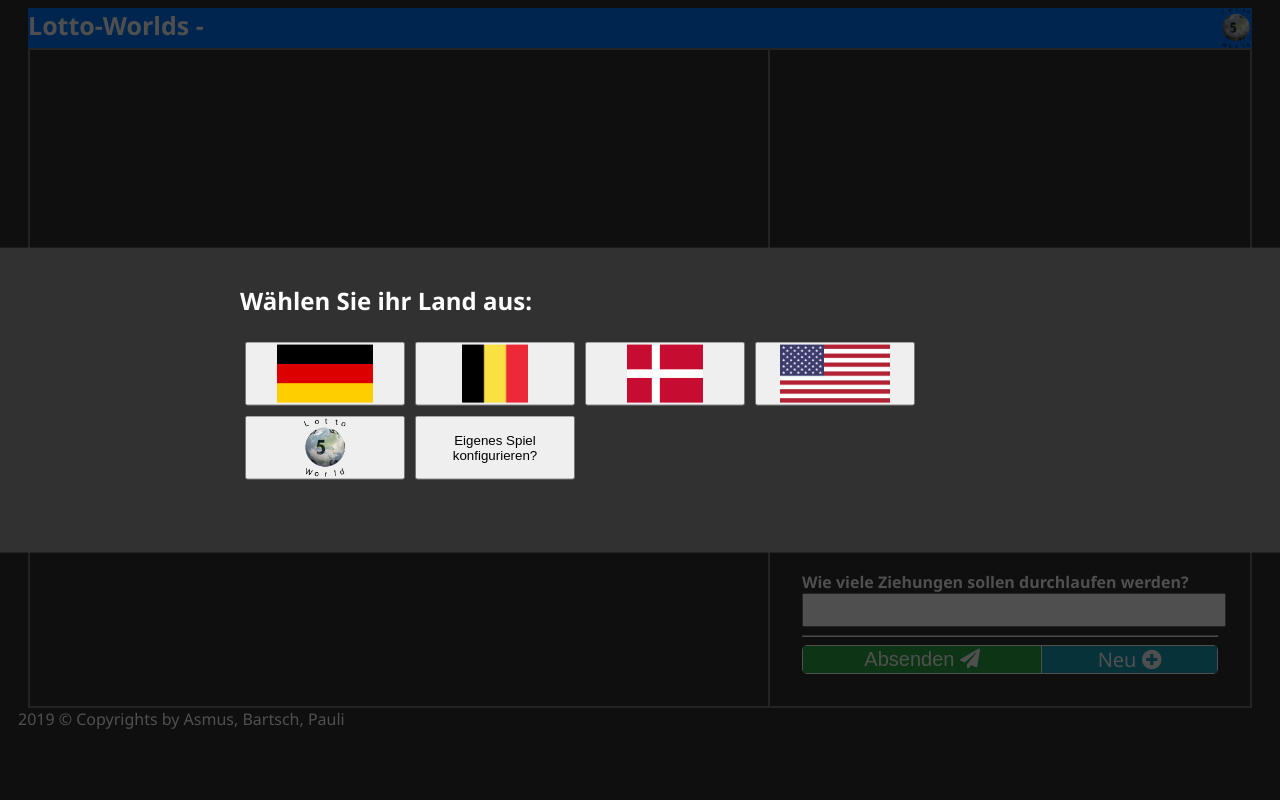
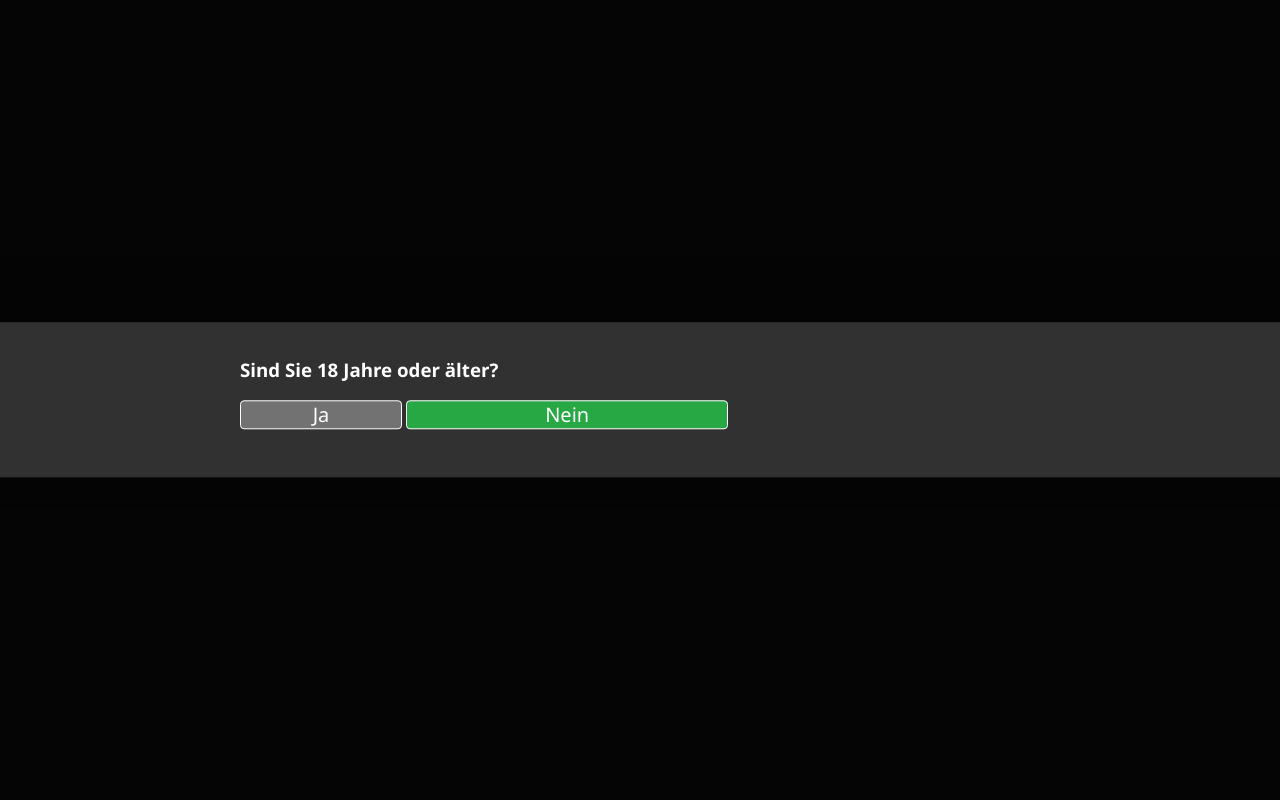
Before and after one commit to moglerdev/lotto-asmus, a PHP site: page / in a window 1280 px wide. Run offline with PHP 8.4, Linux system fonts and the light colour scheme; some libraries are stand-ins or nearby versions.

Commit message:
Export-Funktion lässt Animation stoppen und wartet bis der Aufbau fertig ist. Der Name der Datei ist aktueller Titel des Spieles * Bugfix  beim schließen und öffnen von der Auswertung, die Letzte auswertung weiter gerrendert. Wenn die Daten kleiner als 20 waren, wurde sogar bei Daten mit 100 trotzdem mit der Animation angezeigt. * README angepasst * ExportData setzt ein "Bitte warten"-Overlay bis der Download bereit ist.

```diff
--- a/index.php
+++ b/index.php
@@ -1,3 +1,10 @@
+<?php
+    session_start();
+
+    if(isset($_GET["age"])){
+        $_SESSION['valid_age'] = $_GET['age'] == "true" ? true : false;
+    }
+?>
 <!DOCTYPE html>
 <html lang="de">
     <!-- 2019 (c) Copyrights by Asmus, Bartsch, Pauli -->
@@ -9,8 +16,11 @@
     </head>
     <body>
 
+<?php
+    if(isset($_SESSION["valid_age"]) && $_SESSION["valid_age"] == true){
+?>
         <div class="lotto-brand">
-            <span class="brand">Lotto-Worlds - <span id="game_title"></span></span>
+            <span class="brand">Lotto-Worlds <span id="game_title"></span></span>
             <img alt="Lotto Worlds" class="icon" src="img/LOTTO.png">
         </div>
 
@@ -43,7 +53,7 @@
         <div class="modal active" id="modal_select_country">
             <div class="modal-content">
                 <div class="modal-head">
-                    <h2>Wählen Sie ihr Land aus:</h2>
+                    <h2>Wählen Sie ihr Spiel / Land aus:</h2>
                 </div>
                 <div class="modal-body">
                     <div class="countrys" id="countrys">
@@ -69,7 +79,7 @@
                     <span class="form-error" data-for="title"></span>
 
                     <label for="count">Zahlen:</label>
-                    <input id="count" name="count" class="form-control" type="number" placeholder="Wie viele Zahlen stehen zur auswahl?" min="1" max="1000" data-validate>
+                    <input id="count" name="count" class="form-control" type="number" placeholder="Wie viele Zahlen stehen zur Auswahl?" min="1" max="1000" data-validate>
                     <span class="form-error" data-for="count"></span>
 
                     <label for="max">Auswählen:</label>
@@ -90,7 +100,7 @@
             <div class="modal-content">
                 <div class="modal-head">
                     <h2 class="modal-brand">Auswertung</h2>
-                    <button class="btn modal-close" title="Auswertung schließen?" onclick="document.getElementById('modal_draw').classList.toggle('active', false)"><i class="fa fa-times"></i></button>
+                    <button type="button" data-close-modal class="btn modal-close" title="Auswertung schließen?"><i class="fa fa-times"></i></button>
                 </div>
                 <div class="modal-body data">
                     <table id="ev_equals"></table>
@@ -98,11 +108,40 @@
                     <table id="ev_draws"></table>
                 </div>
                 <div class="modal-footer">
-                    <button type="button" class="btn btn-lg btn-success" onclick="Lotto.exportData()">Auswertung exportieren? <i class="fas fa-file-export"></i></button>
+                    <button id="exportData" type="button" class="btn btn-lg btn-success" onclick="Lotto.exportData()">Auswertung exportieren? <i class="fas fa-file-export"></i></button>
                 </div>
             </div>
         </div>
 
+<?php
+    }else{
+?>
+    <div class="modal active" id="modal_valid_age">
+            <div class="modal-content">
+                <div class="modal-body">
+                    <h3>Leider dürfen Sie diese Seite nicht besuchen!</h3>
+                    <a class="btn btn-lg btn-danger" href="?age=true">Trotzdem Spielen?</a>
+                </div>
+            </div>
+        </div>
+<?php
+    }
+?>
+<?php
+    if(!isset($_SESSION["valid_age"])){
+?>
+        <div class="modal active" id="modal_valid_age">
+            <div class="modal-content">
+                <div class="modal-body">
+                    <h3>Sind Sie 18 Jahre oder älter?</h3>
+                    <a class="btn btn-lg" style="width: 10rem" href="?age=true">Ja</a>
+                    <a class="btn btn-lg btn-success"  style="width: 20rem" href="?age=false">Nein</a>
+                </div>
+            </div>
+        </div>
+<?php
+}
+?>
         <div class="modal" id="modal_wait">
             <div class="modal-content">
                 <div class="modal-body">
--- a/public/lotto.js
+++ b/public/lotto.js
@@ -101,7 +101,6 @@ var Lotto = {
         btn.innerText = 'Eigenes Spiel konfigurieren?';
 
         btn.addEventListener('click', function(eventArgs){
-            document.getElementById('modal_select_country').classList.remove('active');
             document.getElementById('modal_create_game').classList.add('active');
         });
 
@@ -123,6 +122,7 @@ var Lotto = {
                 COUNTRY.OWN = cntry;
                 Lotto.setCountry("OWN");
                 document.getElementById('modal_create_game').classList.remove('active');
+                document.getElementById('modal_select_country').classList.remove('active');
             }
         });
 
@@ -236,15 +236,29 @@ var Lotto = {
             return Lotto.data.columns[columnIndex].length;
         },
 
+        currentEvaluation: null,
         createEvaluation: async function(data){
             let modalDraw = document.getElementById('modal_draw');
             modalDraw.classList.add('active');
 
+            data.isRunning = true;
+
+            modalDraw.querySelectorAll('[data-close-modal]').forEach((item) => {
+                item.addEventListener('click', async function(e){
+                    Lotto.helper.isSleep = false;
+                    await Lotto.helper.currentEvaluation;
+                    document.getElementById('modal_draw').classList.toggle('active', false);
+                });
+            });
+            let eq = document.getElementById('ev_equals');
+            eq.style.display = 'none';
+
             await this.createDrawTable(data.draws);
             this.createEqualsTable(data.equals);
-
+            data.isRunning = false;
         },
 
+        isSleep: null,
         createDrawTable: async function(data){
             let dr = document.getElementById('ev_draws');
             dr.innerHTML = '<thead><tr><td colspan='+(Lotto.data.country.max + 1)+'><h3>Ziehungen</h3></td></tr><thead><tbody></tbody>';
@@ -263,11 +277,14 @@ var Lotto = {
 
             dr.tHead.append(rowH);
 
-            let sleep = data.length < 20;
+            if(this.isSleep == null || this.isSleep === false){
+                this.isSleep= data.length < 20;
+            }
 
             for(let e = 0; e < data.length; ++e){
-                if(sleep)
+                if(this.isSleep === true){
                     await Sleep(1000);
+                }
 
                 let row = document.createElement('tr');
                 let col = document.createElement('td');
@@ -288,6 +305,7 @@ var Lotto = {
 
         createEqualsTable: function(data){
             let eq = document.getElementById('ev_equals');
+            eq.style.display = 'table';
             eq.innerHTML = '<thead><tr><td colspan='+(Lotto.data.country.max + 1)+'><h3>Anzahl der Übereinstimmungen</h3></td></tr></thead><tbody></tbody>';
             let rowH = document.createElement('tr');
 
@@ -366,7 +384,7 @@ var Lotto = {
             Lotto.helper.generateColumn();
         }
 
-        document.getElementById('game_title').innerText = cntry.title;
+        document.getElementById('game_title').innerText = "– "+cntry.title;
     },
 
     addNumber: function(columnIndex, val){
@@ -388,14 +406,18 @@ var Lotto = {
         this.helper.renderBoardColumn(columnIndex);
     },
 
-    exportData: function(){
+    exportData: async function(){
+        Lotto.helper.isSleep = false;
+        ToggleIdleMode(true);
+        await Lotto.helper.currentEvaluation;
+        console.log("ok");
         let content = document.getElementById('ev_equals').outerHTML + document.getElementById('ev_draws').outerHTML;
+        let fileName =  (Lotto.data.country.title || "export") + '.xls';
         fetch(window.location.href + "/export.php",{
             method: 'POST',
             cache: 'no-cache',
             headers: {
               'Content-Type': 'application/json'
-              // 'Content-Type': 'application/x-www-form-urlencoded',
             },
             body: JSON.stringify({
                 data: content
@@ -407,11 +429,12 @@ var Lotto = {
             const a = document.createElement('a');
             a.style.display = 'none';
             a.href = url;
-            a.download = 'export.xls';
+            a.download = fileName;
             document.body.appendChild(a);
             a.click();
             window.URL.revokeObjectURL(url);
         });
+        ToggleIdleMode(false);
     },
 
     sendData: function(){
@@ -426,8 +449,7 @@ var Lotto = {
                     let result;
                     try {
                         result = JSON.parse(req.responseText);
-                        Lotto.helper.createEvaluation(result);
-                        console.log(result);
+                        Lotto.helper.currentEvaluation = Lotto.helper.createEvaluation(result);
                     } catch (error) {
                         console.error(error);
                         alert("Es ist ein Fehler entstanden! Versuchen Sie es nochmal!")
@@ -438,6 +460,8 @@ var Lotto = {
             });
 
             req.send(JSON.stringify(this.data));
+        }else{
+            ToggleIdleMode(false);
         }
     },
 
```
Also changed, not shown: README.md.
